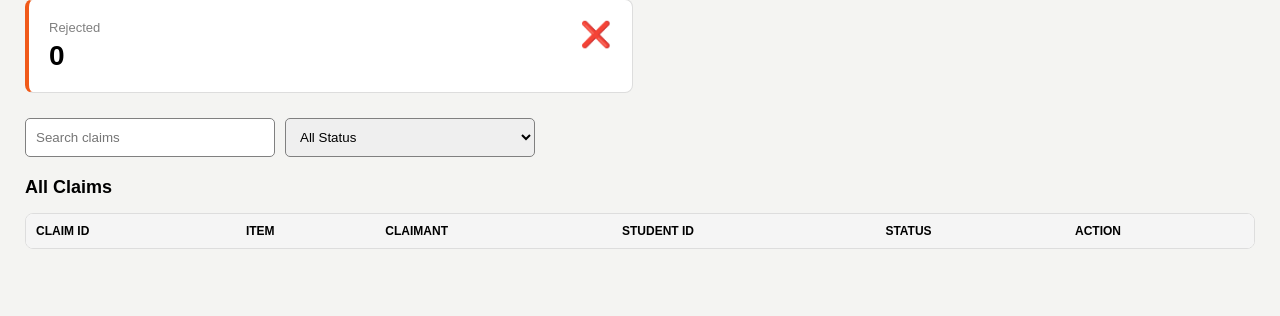
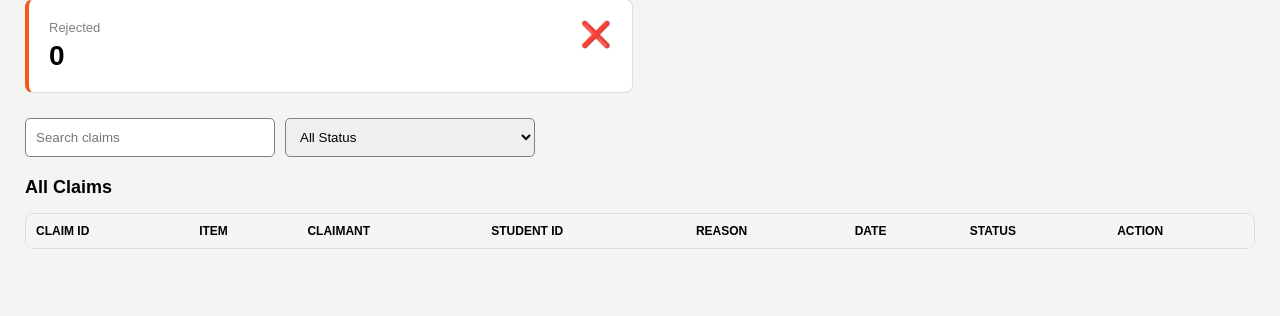
Before and after one commit to Nihongo-Nahiyan/UIU-Lost-and-Found, a PHP site: page /admin-manage-claims.php in a window 1280 px wide. Shown: the part 261-577 px from the top of the page. Run offline with PHP 8.4, Linux system fonts and the light colour scheme; data comes from the database, SQL or seed files in the repository; data that the repository does not hold is empty.

Commit message:
manage claim correction

```diff
--- a/admin/admin-manage-claims.php
+++ b/admin/admin-manage-claims.php
@@ -165,6 +165,8 @@ $claims =
 <body>
 
 
+    <!-- HEADER -->
+
     <header class="header">
 
         <div class="header-logo">
@@ -255,6 +257,7 @@ $claims =
                 </div>
 
                 <div>
+
                     <div class="user-name">
                         Admin
                     </div>
@@ -262,6 +265,7 @@ $claims =
                     <div class="user-role">
                         Administrator
                     </div>
+
                 </div>
 
             </div>
@@ -279,6 +283,8 @@ $claims =
     </header>
 
 
+
+    <!-- MAIN -->
 
     <main class="main">
 
@@ -303,6 +309,8 @@ $claims =
 
         <div class="content">
 
+
+            <!-- CLAIM STATUS CARDS -->
 
             <div class="kpi-grid">
 
@@ -376,9 +384,12 @@ $claims =
 
 
 
+            <!-- SEARCH AND FILTER -->
+
             <form
                 method="get"
                 class="filter-bar">
+
 
                 <input
                     type="text"
@@ -393,45 +404,65 @@ $claims =
                     class="form-control"
                     onchange="this.form.submit()">
 
+
                     <option value="">
                         All Status
                     </option>
 
+
                     <option
                         value="Pending"
                         <?php
+
                         if ($status == "Pending") {
                             echo "selected";
                         }
+
                         ?>>
+
                         Pending
+
                     </option>
+
 
                     <option
                         value="Approved"
                         <?php
+
                         if ($status == "Approved") {
                             echo "selected";
                         }
+
                         ?>>
+
                         Approved
+
                     </option>
+
 
                     <option
                         value="Rejected"
                         <?php
+
                         if ($status == "Rejected") {
                             echo "selected";
                         }
+
                         ?>>
+
                         Rejected
+
                     </option>
 
+
                 </select>
+
 
             </form>
 
 
+
+            <!-- CLAIM TABLE TITLE -->
 
             <div class="section-row">
 
@@ -443,94 +474,171 @@ $claims =
 
 
 
+            <!-- CLAIM TABLE -->
+
             <div class="table-wrap">
 
                 <table>
 
+
                     <thead>
 
                         <tr>
+
                             <th>CLAIM ID</th>
+
                             <th>ITEM</th>
+
                             <th>CLAIMANT</th>
+
                             <th>STUDENT ID</th>
+
+                            <th>REASON</th>
+
+                            <th>DATE</th>
+
                             <th>STATUS</th>
+
                             <th>ACTION</th>
+
                         </tr>
 
                     </thead>
+
 
 
                     <tbody>
 
 
                     <?php
+
                     while (
                         $row =
                         $claims->fetch_assoc()
                     ) {
+
                     ?>
 
 
                         <tr>
 
 
+                            <!-- CLAIM ID -->
+
                             <td class="td-mono">
 
                                 CLM-<?php
+
                                 echo str_pad(
                                     $row["claim_id"],
                                     3,
                                     "0",
                                     STR_PAD_LEFT
                                 );
+
                                 ?>
 
                             </td>
 
 
+
+                            <!-- ITEM -->
+
                             <td class="td-bold">
 
                                 <?php
+
                                 echo htmlspecialchars(
                                     $row["title"]
                                 );
+
                                 ?>
 
                             </td>
 
 
+
+                            <!-- CLAIMANT -->
+
                             <td>
 
                                 <?php
+
                                 echo htmlspecialchars(
                                     $row["name"]
                                 );
+
                                 ?>
 
                             </td>
 
 
+
+                            <!-- STUDENT ID -->
+
                             <td class="td-mono">
 
                                 <?php
+
                                 echo htmlspecialchars(
                                     $row["student_id"]
                                 );
+
                                 ?>
 
                             </td>
 
 
+
+                            <!-- REASON -->
+
+                            <td>
+
+                                <?php
+
+                                echo htmlspecialchars(
+                                    $row["reason"]
+                                );
+
+                                ?>
+
+                            </td>
+
+
+
+                            <!-- CLAIM DATE -->
+
+                            <td class="td-mono">
+
+                                <?php
+
+                                echo date(
+                                    "d M Y",
+                                    strtotime(
+                                        $row["claim_date"]
+                                    )
+                                );
+
+                                ?>
+
+                            </td>
+
+
+
+                            <!-- STATUS -->
+
                             <td>
 
 
                                 <?php
+
                                 if (
                                     $row["status"]
                                     == "Pending"
                                 ) {
+
                                 ?>
+
 
                                     <span class="badge badge-pending">
                                         Pending
@@ -538,11 +646,14 @@ $claims =
 
 
                                 <?php
+
                                 } elseif (
                                     $row["status"]
                                     == "Approved"
                                 ) {
+
                                 ?>
+
 
                                     <span class="badge badge-approved">
                                         Approved
@@ -550,12 +661,16 @@ $claims =
 
 
                                 <?php
+
                                 } else {
+
                                 ?>
+
 
                                     <span class="badge badge-rejected">
                                         Rejected
                                     </span>
+
 
                                 <?php } ?>
 
@@ -563,28 +678,37 @@ $claims =
                             </td>
 
 
+
+                            <!-- ACTION -->
+
                             <td>
 
 
                                 <?php
+
                                 if (
                                     $row["status"]
                                     == "Pending"
                                 ) {
+
                                 ?>
 
 
                                     <div class="td-actions">
 
 
+                                        <!-- APPROVE -->
+
                                         <form
                                             action="../php/approve-claim.php"
                                             method="post">
+
 
                                             <input
                                                 type="hidden"
                                                 name="claim_id"
                                                 value="<?php echo $row["claim_id"]; ?>">
+
 
                                             <button
                                                 type="submit"
@@ -594,17 +718,23 @@ $claims =
 
                                             </button>
 
+
                                         </form>
 
+
+
+                                        <!-- REJECT -->
 
                                         <form
                                             action="../php/reject-claim.php"
                                             method="post">
 
+
                                             <input
                                                 type="hidden"
                                                 name="claim_id"
                                                 value="<?php echo $row["claim_id"]; ?>">
+
 
                                             <button
                                                 type="submit"
@@ -614,6 +744,7 @@ $claims =
 
                                             </button>
 
+
                                         </form>
 
 
@@ -621,7 +752,9 @@ $claims =
 
 
                                 <?php
+
                                 } else {
+
                                 ?>
 
 
@@ -647,6 +780,7 @@ $claims =
 
                     </tbody>
 
+
                 </table>
 
             </div>
@@ -656,6 +790,7 @@ $claims =
 
     </main>
 
+
 </body>
 
 </html>
```
